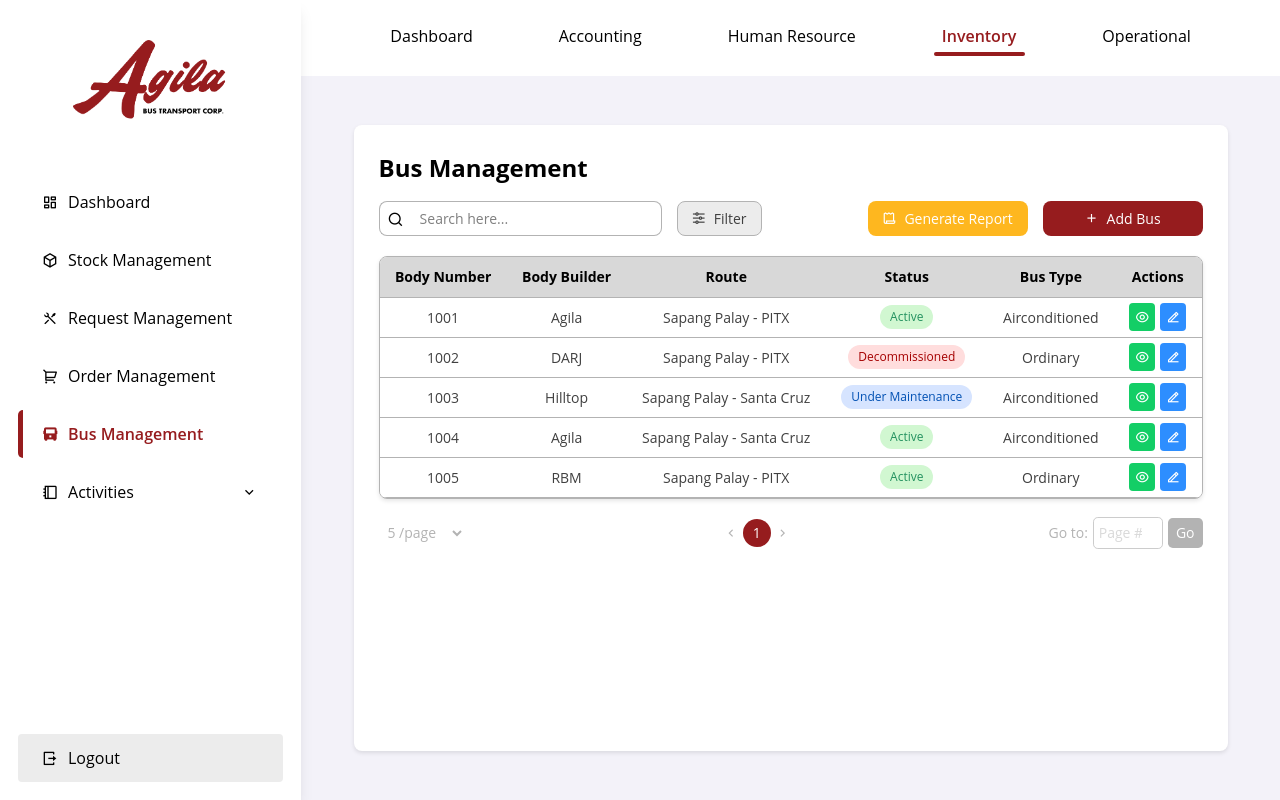
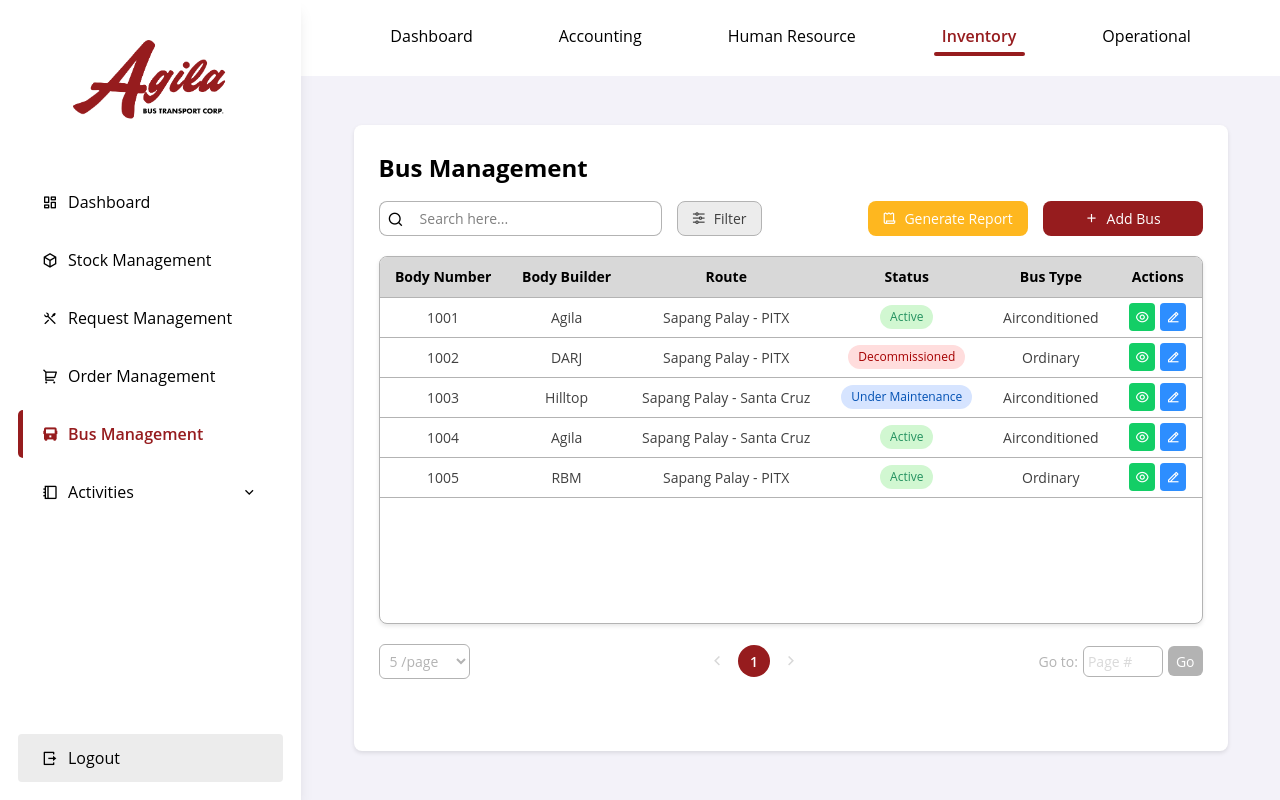
Before and after one commit to nerieannbravo/inventory-management-system, a Next.js app: page /bus-management in a window 1280 px wide. Built offline with nearby package versions, Linux system fonts and the light colour scheme.

Commit message:
updated pagination and table styling

```diff
--- a/src/styles/pagination.css
+++ b/src/styles/pagination.css
@@ -1,8 +1,4 @@
 :root {
-    /* Main pagination theme color */
-    --pagination-color: #b3b3b3;
-    --pagination-active-bg: #961C1E;
-    --pagination-active-text: #fff;
 
     /* Font size and spacing */
     --pagination-font-size: 14px;
@@ -11,40 +7,34 @@
     --pagination-padding: 0.3rem;
 }
 
-/* .demo-pagination-block+.demo-pagination-block {
-    margin-top: 10px;
-}
-
-.demo-pagination-block .demonstration {
-    margin-bottom: 16px;
-} */
-
-#recordsPerPage {
-    max-width: max-content;
-    padding: var(--pagination-padding);
-    border-radius: 0;
-}
-
-/* Container for the pagination */
+/* ----- PAGINATION CONTAINER ----- */
 .pagination-container {
     display: flex;
     align-items: center;
     justify-content: space-between;
-    padding: 0.5rem 0;
+    padding: 10px 0;
     gap: 10px;
     flex-wrap: wrap;
 }
 
-/* Dropdown for page size */
+/* ----- PAGINATION DROPDOWN ----- */
 .pagination-dropdown {
     max-width: max-content;
-    padding: var(--pagination-padding) !important;
-    border-radius: var(--pagination-radius) !important;
-    font-size: var(--pagination-font-size);
-    color: var(--pagination-color) !important;
+    padding: 6px;
+    color: var(--border-color);
+    background-color: var(--foreground-color);
+    border: 1px solid var(--border-color);
+    border-radius: 6px;
+    font-size: 14px;
+    transition: all 0.3s ease-in-out;
 }
 
-/* Buttons for pagination */
+.pagination-dropdown:focus {
+    outline: none;
+    border-color: var(--primary-text-color);
+}
+
+/* ----- PAGINATION BUTTONS ----- */
 .pagination-button-container {
     display: flex;
     width: 40%;
@@ -55,53 +45,50 @@
 
 .pagination-button,
 .pagination-button-prevnext {
-    outline: none !important;
-    border: none !important;
-    background-color: transparent;
-    cursor: pointer;
-    border-radius: var(--pagination-radius);
-    font-size: var(--pagination-font-size);
-    color: var(--pagination-color);
-}
-
-.pagination-button {
-    width: var(--pagination-button-size);
-    height: var(--pagination-button-size);
+    width: 32px;
+    height: 32px;
     padding: 0;
-    border-radius: 50% !important;
     display: flex;
     align-items: center;
     justify-content: center;
+    outline: none;
+    border: none;
+    border-radius: 50%;
+    background-color: transparent;
+    cursor: pointer;
+    font-size: 14px;
+    color: var(--border-color);
+    transition: all 0.3s ease-in-out;
+}
+
+.pagination-button:hover,
+.pagination-button-prevnext:hover {
+    background-color: var(--table-row-color);
+}
+
+.pagination-button-prevnext {
+    font-size: 18px;
 }
 
 .pagination-button.active {
-    background-color: var(--pagination-active-bg);
-    color: var(--pagination-active-text);
-    border-color: var(--pagination-active-bg);
+    background-color: var(--primary-color);
+    color: var(--foreground-color);
+    font-weight: 600;
 }
 
-.pagination-button:disabled {
+.pagination-button-prevnext:disabled {
     background-color: transparent;
-    color: gray;
+    color: var(--table-header-color);
     cursor: not-allowed;
 }
 
 /* Ellipsis for skipped pages */
 .pagination-ellipsis {
-    padding: 0 0.5rem;
-    color: #6c757d;
+    padding: 0 8px;
+    color: #6C757D;
 }
 
-/* ======Go To Section====== */
-.pagination-go-to {
-    display: flex;
-    flex-direction: row;
-    align-items: center;
-    gap: 5px;
-    font-size: var(--pagination-font-size);
-    color: var(--pagination-color) !important;
-}
-
+/* ----- PAGINATION GO TO SECTION ----- */
 .pagination-goto-container {
     display: flex;
     flex-direction: row;
@@ -110,26 +97,42 @@
     gap: 5px;
 }
 
+.pagination-go-to {
+    display: flex;
+    flex-direction: row;
+    align-items: center;
+    gap: 5px;
+    font-size: 14px;
+    color: var(--border-color);
+}
+
 .pagination-input {
-    width: min-content;
-    max-width: 70px !important;
-    padding: var(--pagination-padding);
-    border: 1px solid #ccc;
-    border-radius: var(--pagination-radius);
-    color: var(--pagination-color) !important;
+    width: max-content;
+    max-width: 80px;
+    padding: 4px;
+    color: var(--border-color);
+    background-color: var(--foreground-color);
+    border: 1px solid var(--border-color);
+    border-radius: 6px;
+    font-size: 14px;
+    transition: all 0.3s ease-in-out;
+}
+
+.pagination-input:focus {
+    outline: none;
+    border-color: var(--primary-text-color);
 }
 
 .pagination-go-button {
-    outline: none !important;
-    border: none !important;
-    padding: var(--pagination-padding) 0.5rem !important;
-    background-color: var(--pagination-color) !important;
-    color: white !important;
+    padding: 4.5px 8px;
+    background-color: var(--border-color);
+    color: var(--foreground-color);
     cursor: pointer;
-    border-radius: var(--pagination-radius);
-    font-size: var(--pagination-font-size);
+    border-radius: 6px;
+    font-size: 14px;
+    transition: all 0.3s ease-in-out;
 }
 
 .pagination-go-button:hover {
-    background-color: var(--pagination-active-bg) !important;
+    background-color: var(--table-header-color);
 }
--- a/src/styles/tables.css
+++ b/src/styles/tables.css
@@ -9,6 +9,7 @@
     border: 1px solid var(--border-color);
     display: flex;
     justify-self: center;
+    height: 70%;
 }
 
 /* ----- INNER TABLE CONTAINER: handles horizontal scroll ----- */
@@ -16,6 +17,7 @@
     width: 100%;
     height: 100%;
     overflow-x: auto;
+    /* scrollbar-width: none; */
 }
 
 .table-container::-webkit-scrollbar {
@@ -42,6 +44,9 @@
 }
 
 .table-heading {
+    /* position: sticky;
+    top: 0;
+    z-index: 2; */
     height: 40px;
     background-color: var(--table-header-color);
     color: var(--primary-text-color);
```
